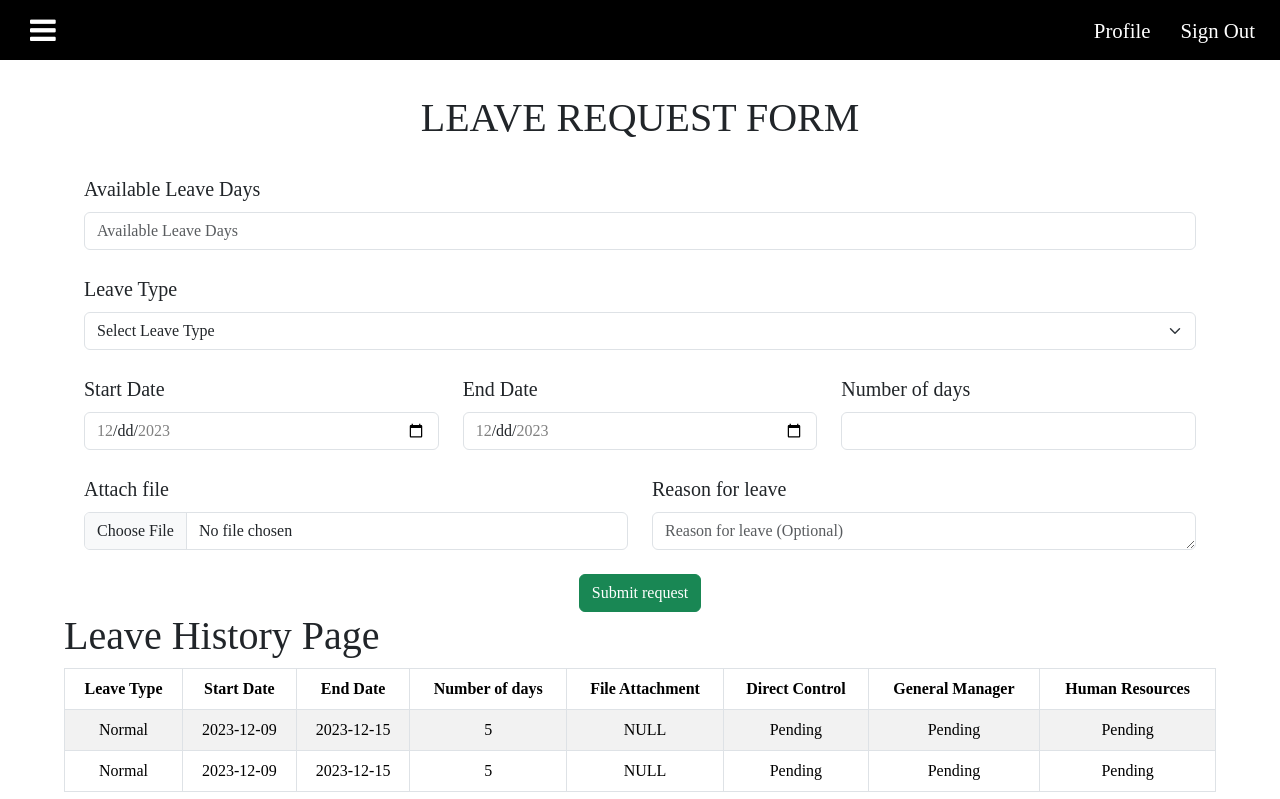
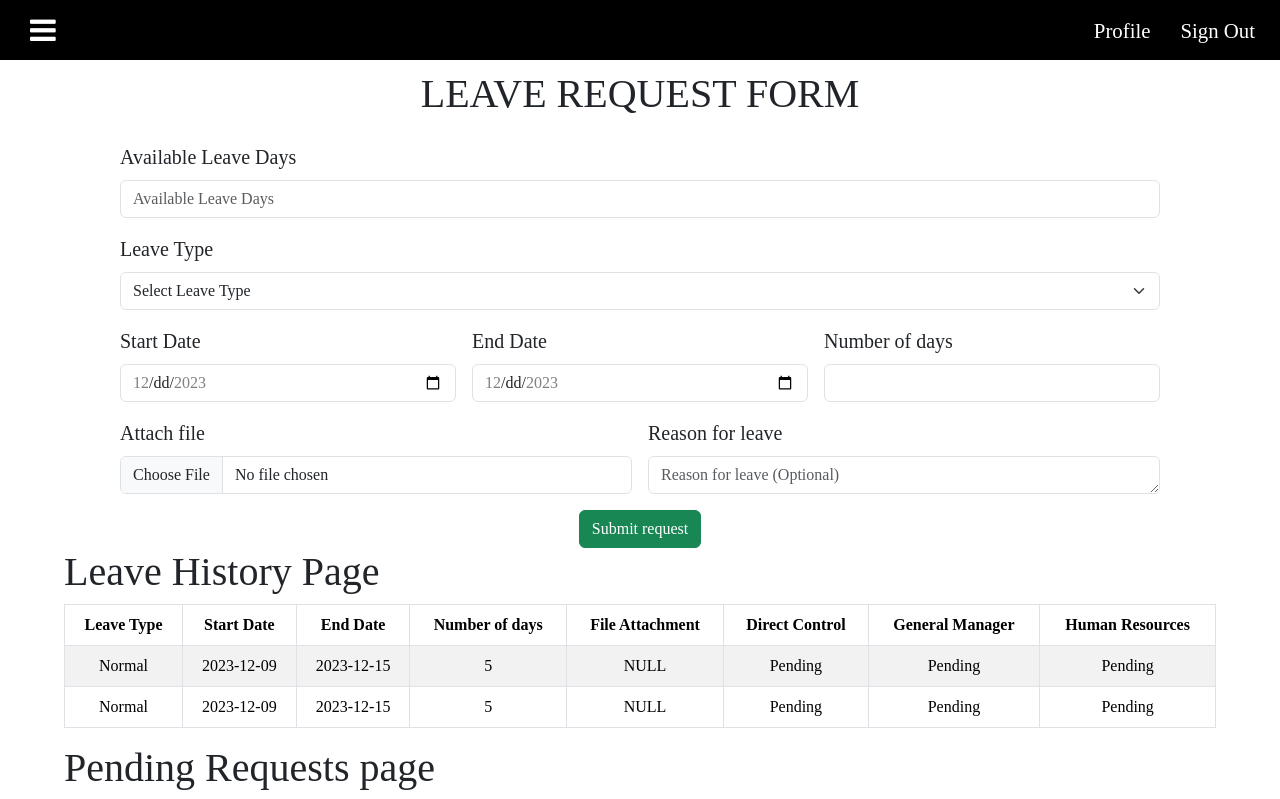
Before and after one commit to NdunguSam01/lms-mobikey, a React (Create React App) app: page /dashboard in a window 1280 px wide. Shown: the top 799 px of the page. Built offline with nearby package versions, Linux system fonts and the light colour scheme.

Commit message:
Changed the styling of the leave form

```diff
--- a/src/Pages/Leave Form.js
+++ b/src/Pages/Leave Form.js
@@ -34,7 +34,7 @@ const LeaveForm = () =>
 
     return (
         <>
-            <form action="" className="row g-4 mx-2 mt-1">
+            <form action="" className="row g-3 mx-5">
                 <h1 className="text-center text-uppercase">Leave Request Form</h1>
                 <div className="col-md-12">
                     <label htmlFor="availableDays" className="form-label fs-5">Available Leave Days</label>
```
